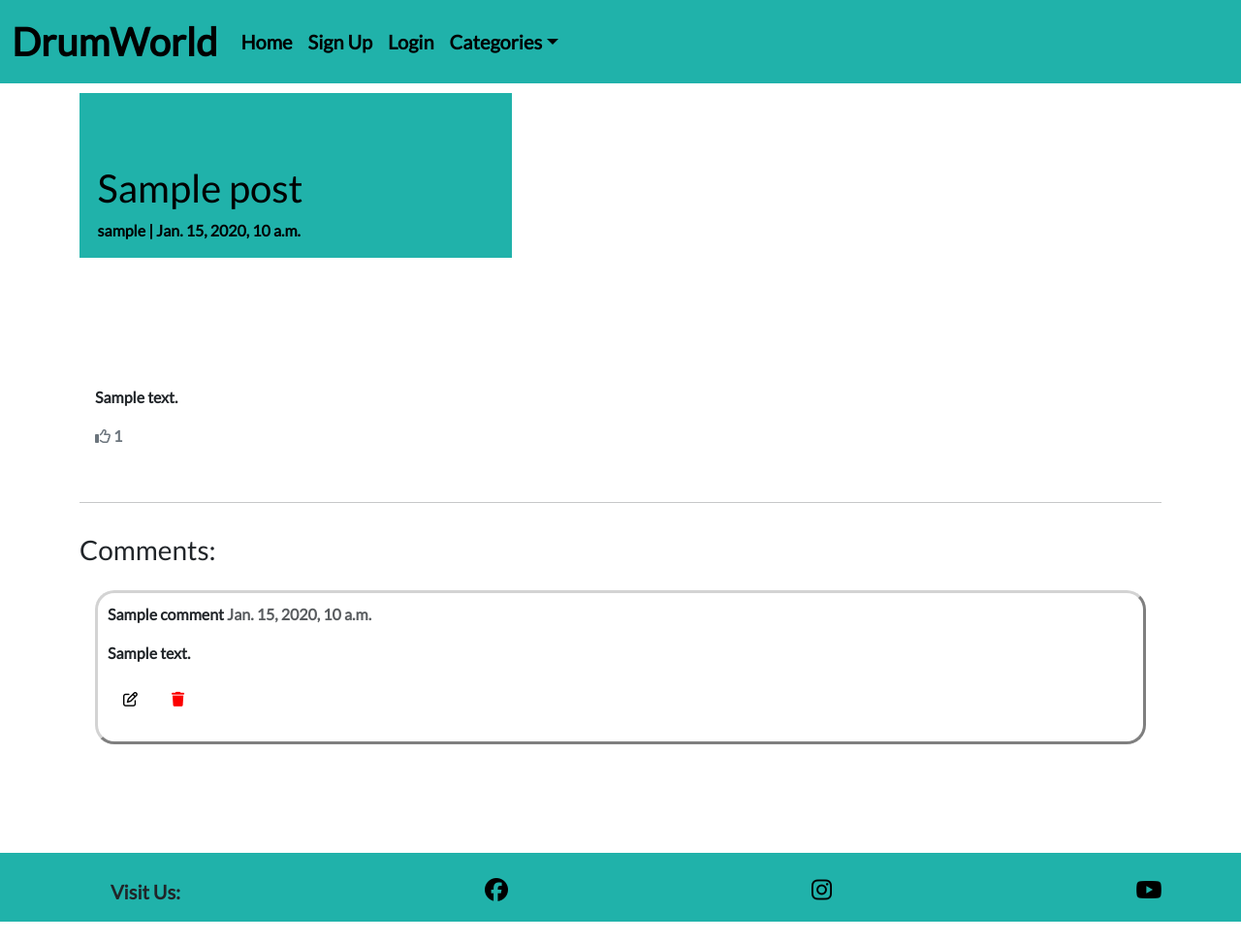
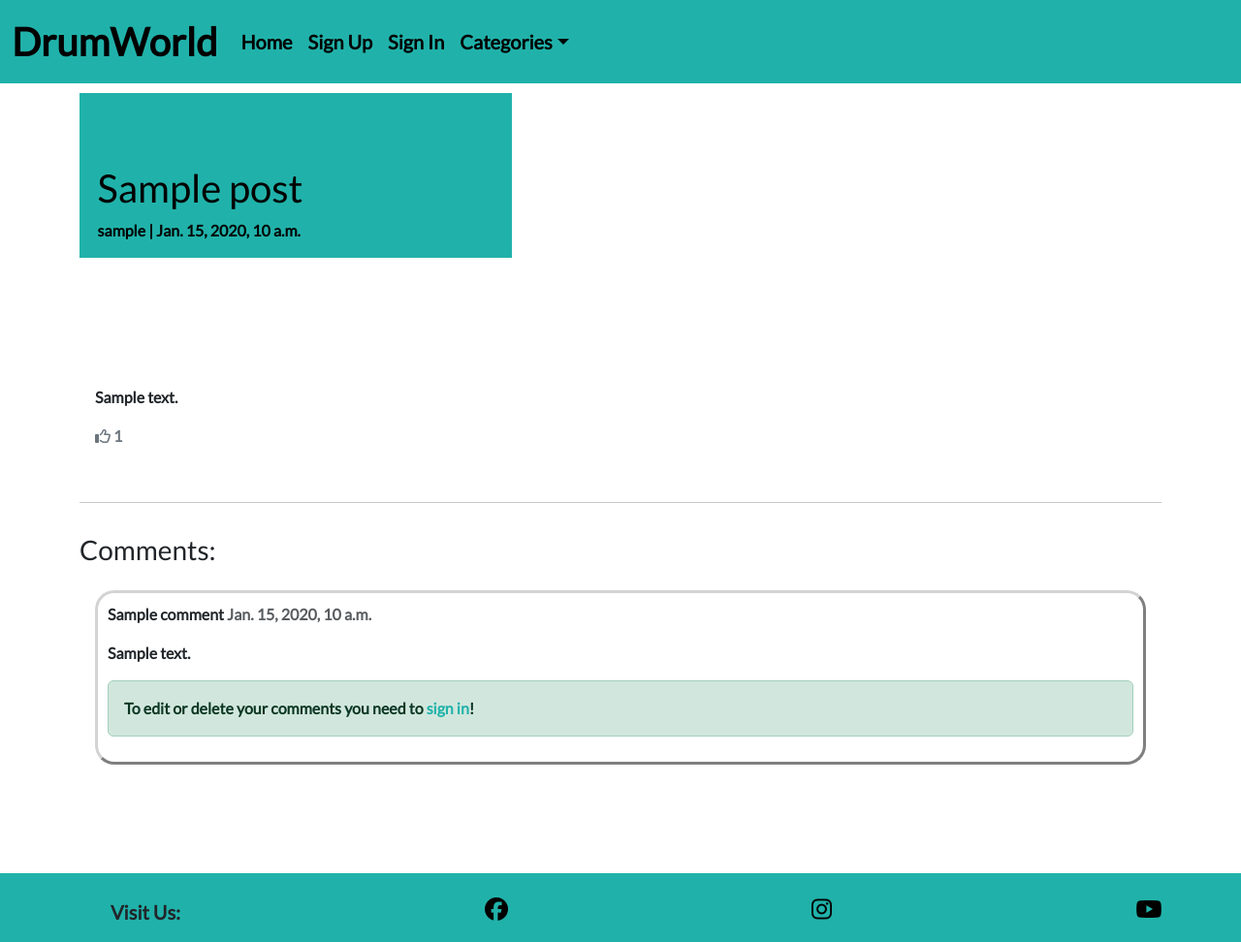
Before and after one commit to jlindeloef/drumworld, a Django app: a page that uses templates/base.html in a window 1280 px wide. Shown: the whole page at 97% size. Before the commit the page ends 951 px from the top, so only its background shows below. Run offline with Django 3.2, Linux system fonts and the light colour scheme; tables that the repository leaves empty hold one stand-in row (values such as "Sample post"); some libraries are stand-ins or nearby versions.

Commit message:
Making an if statement to only be able to delete and edit if logged in.

```diff
--- a/templates/base.html
+++ b/templates/base.html
@@ -43,7 +43,7 @@
             <a class="nav-link" href="{% url 'account_signup' %}">Sign Up</a>
           </li>
           <li class="nav-item">
-            <a class="nav-link" href="{% url 'account_login' %}">Login</a>
+            <a class="nav-link" href="{% url 'account_login' %}">Sign In</a>
           </li>
           {% endif %}
           <li class="nav-item dropdown">
--- a/templates/post_detail.html
+++ b/templates/post_detail.html
@@ -74,9 +74,17 @@
                         </span>
                     </p>
                     {{ comment.body | linebreaks }}
-                    <a href="{% url 'edit_comment' comment.id %}" class="btn btn-signup btn-lg btn-edit"><i class="far fa-edit"></i></a>
-                    <a href="{% url 'delete_comment' comment.id %}" class="btn btn-signup btn-lg btn-delete" style="color: #fc0000;"><i
-                            class="fas fa-trash"></i></a>
+                    {% if user.is_authenticated %}
+                        <a href="{% url 'edit_comment' comment.id %}" class="btn btn-signup btn-lg btn-edit"><i class="far fa-edit"></i></a>
+                        <a href="{% url 'delete_comment' comment.id %}" class="btn btn-signup btn-lg btn-delete" style="color: #fc0000;"><i
+                                class="fas fa-trash"></i></a>
+                                {% else %}
+                                <div class="alert alert-success" id="" role="alert">
+                                   To edit or delete your comments you need to <a class="link"
+                                    href="{% url 'account_login' %}">sign in</a>!
+                                </div>
+
+                    {% endif %}
                 </div>
                 {% endfor %}
             </div>
```
